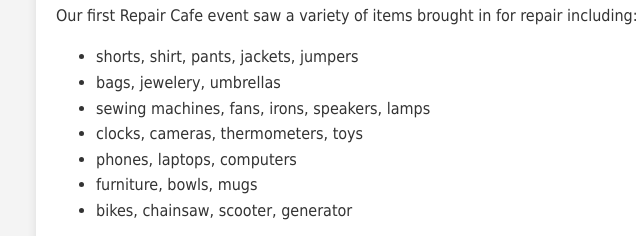
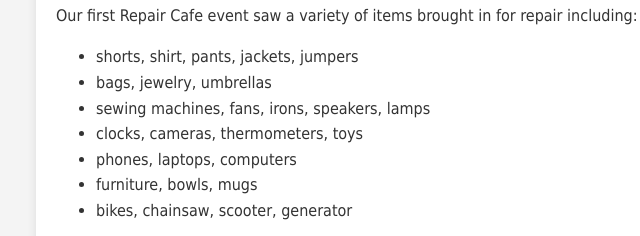
Before and after one commit to repaircafenelson/repaircafewebsite, a plain HTML site: page about.html in a window 1280 px wide. Shown: the part 541-777 px from the top of the page, 184-824 px from the left. Drawn offline with Linux system fonts and the light colour scheme.

Commit message:
spelling fix

```diff
--- a/about.html
+++ b/about.html
@@ -38,7 +38,7 @@
         <p>Our first Repair Cafe event saw a variety of items brought in for repair including:</p>
         <ul>
             <li>shorts, shirt, pants, jackets, jumpers</li>
-            <li>bags, jewelery, umbrellas </li>
+            <li>bags, jewelry, umbrellas </li>
             <li>sewing machines, fans, irons, speakers, lamps</li>
             <li>clocks, cameras, thermometers, toys</li>
             <li>phones, laptops, computers</li>
```
